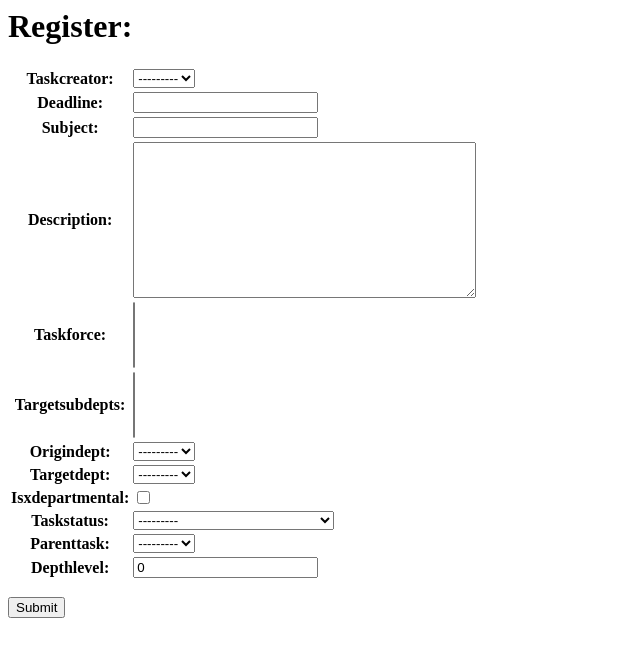
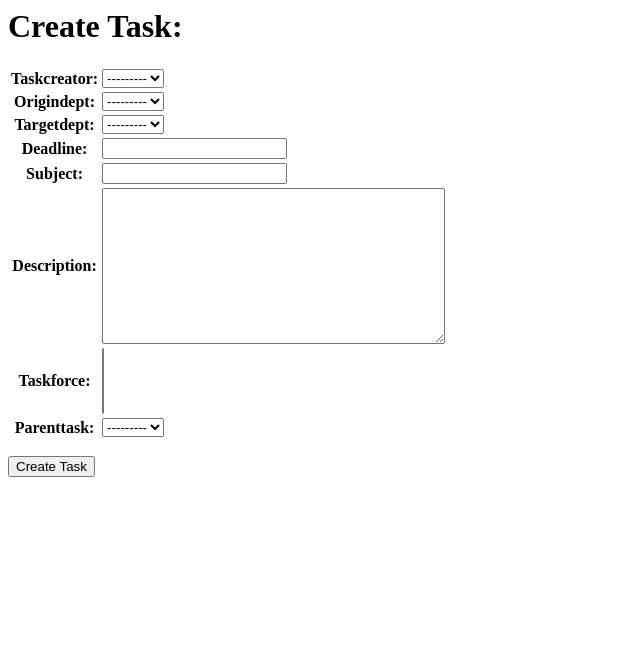
Before and after one commit to samirotiv/erp, a Django app: a page that uses tasks/urls.py in a window 1280 px wide. Shown: the top 657 px of the page, without its empty margins (0-640 px from the left). Run offline with Django 3.2, Linux system fonts and the light colour scheme; data that the repository does not hold is empty.

Commit message:
Task Add Forms finally operational (authentication & taskforce list widget left)
Decorators commented out for until Login System gets ready.
All possible users are currently shown for selecting the TaskForce.
Needs to be refined.

```diff
--- a/erp/settings.py
+++ b/erp/settings.py
@@ -18,7 +18,7 @@ DATABASES = {
         'ENGINE': 'django.db.backends.mysql', # Add 'postgresql_psycopg2', 'mysql', 'sqlite3' or 'oracle'.
         'NAME': 'erp',                      # Or path to database file if using sqlite3.
         'USER': 'root',                      # Not used with sqlite3.
-        'PASSWORD': 'ww3',                  # Not used with sqlite3.
+        'PASSWORD': '1337',                  # Not used with sqlite3.
         'HOST': '',                      # Set to empty string for localhost. Not used with sqlite3.
         'PORT': '',                      # Set to empty string for default. Not used with sqlite3.
     }
@@ -115,7 +115,7 @@ ROOT_URLCONF = 'erp.urls'
 WSGI_APPLICATION = 'erp.wsgi.application'
 
 TEMPLATE_DIRS = (
-    '/home/viswa/Webops/2014/erp/templates/',
+    '/mnt/sf_gitrepo/erp/templates',
     # Put strings here, like "/home/html/django_templates" or "C:/www/django/templates".
     # Always use forward slashes, even on Windows.
     # Don't forget to use absolute paths, not relative paths.
--- a/tasks/forms.py
+++ b/tasks/forms.py
@@ -1,7 +1,27 @@
 from django import forms
-from django.forms import ModelForm
+from django.forms import ModelForm, Select
 from tasks.models import Task
 
-class TaskForm(ModelForm):
+# _____________--- INTRADEPARTMENTAL TASK FORM ---______________#
+class IntraTaskForm(ModelForm):
     class Meta:
         model = Task
+# TODO: Remove 'taskcreator', 'origindept', 'targetdept' fields. Put there only for testing until login system gets ready.
+        fields = ['taskcreator', 'origindept', 'targetdept', 'deadline', 'subject', 'description', 'taskforce', 'parenttask']
+
+
+
+
+# _____________--- CROSSDEPARTMENTAL TASK FORM ---______________#
+class CrossTaskForm(ModelForm):
+    class Meta:
+        model = Task
+# TODO: Remove 'taskcreator', 'origindept', 'targetdept' fields. Put there only for testing until login system gets ready.
+        fields = ['taskcreator', 'origindept', 'targetdept', 'deadline', 'subject', 'description', 'parenttask', 'targetsubdepts']
+
+
+    def clean_targetsubdepts(self):
+        value = self.cleaned_data['targetsubdepts']
+        if len(value) > 1:
+            raise forms.ValidationError("Select only one foreign subdepartment to assign the task to.")
+        return value
--- a/tasks/models.py
+++ b/tasks/models.py
@@ -29,7 +29,7 @@ class Task(models.Model):
     #Group of users doing the task.
     taskforce = models.ManyToManyField (ERPUser, related_name='task_set')
 
-    #Yes, the related-names above and below are the default values. I've left them in for easy modification.
+    #The related-names above and below are the default values. I've left them in for easy modification.
 
     #Classify tasks by subdepartments to facilitate easy querying.
     targetsubdepts = models.ManyToManyField (Subdept, related_name='task_set')
@@ -54,3 +54,17 @@ class Task(models.Model):
 
     def isPastDeadline():
         return date.today() > self.Deadline
+
+    #Overriding the default save function
+    def save(self, *args, **kwargs):
+
+
+        # Set the depth level of the task
+        if self.parenttask == None:
+            self.depthlevel = 0
+        else:
+            self.depthlevel = self.parenttask.depthlevel + 1
+
+        # Call the "real" save() method.
+        super(Task, self).save(*args, **kwargs)
+        #do_something_else()
--- a/tasks/urls.py
+++ b/tasks/urls.py
@@ -2,8 +2,8 @@ from django.conf.urls import patterns, include, url
 
 
 urlpatterns = patterns('',
-    url(r'^addtask/$', 'tasks.views.add_task'),
-
+    url(r'^addtask/$', 'tasks.views.add_intra_task'),
+    url(r'^addxtask/$', 'tasks.views.add_cross_task'),
 
 #  url(r'^addcopy/$', 'libauth.views.AddCopy'),
 # url(r'^updatecopy/(?P<primkey>\d+)/$', 'libauth.views.UpdateCopy'),
--- a/tasks/views.py
+++ b/tasks/views.py
@@ -1,6 +1,6 @@
 # ************** ERP - TASKS APP - VIEWS *********************
 from tasks.models import Task
-from tasks.forms import TaskForm
+from tasks.forms import IntraTaskForm, CrossTaskForm
 
 from django.http import HttpResponseRedirect, HttpResponse
 from django.shortcuts import render_to_response, render, get_object_or_404
@@ -14,15 +14,98 @@ def core_check (user):
     return loginuser.status == 2
 
 
-# _____________--- TASK ADD VIEW ---______________#
+# _____________--- INTRADEPARTMENTAL TASK ADD VIEW ---______________#
+"""
+MORE INFO:
+Fields entered by user:
+    'deadline', 'subject', 'description', 'taskforce', 'parenttask'
+
+Fields automatically taken care of by model/model save function override:
+    'taskcreator', 'datecreated', 'datelastmodified', 'depthlevel'
+
+Fields taken care of by the view:
+    'targetsubdepts', 'origindept', 'targetdept', 'isxdepartmental', 'taskstatus'
+"""
 #@login_required
 #@user_passes_test (core_check)
-def add_task(request):
+def add_intra_task(request):
     if request.method == 'POST':
-        form= TaskForm(request.POST)
-        newTask = form.save()
-        return HttpResponseRedirect('/home')
+        form = IntraTaskForm(request.POST)
+        if form.is_valid():
+            newTask = form.save()
+
+#TODO: REMOVE THE COMMENTS WHEN THE LOGIN SYSTEM IS READY
+            #userprofile = request.user.get_profile()
+            #newTask.taskcreator = userprofile
+
+            #Set these variables - Approved & Ongoing Intra-departmental task.
+            newTask.isxdepartmental = False
+            newTask.taskstatus = 'O'
+
+#TODO: REMOVE THE COMMENTS WHEN THE LOGIN SYSTEM IS READY
+            #Set the origin & target departments.
+            #newTask.origindept = userprofile.dept
+            #newTask.targetdept = userprofile.dept
+
+            # Add the concerned subdepartments to the "targetsubdepts" field.
+            for user in newTask.taskforce.all():
+                for usersubdept in user.coord_relations.all():
+                    if usersubdept.dept == newTask.origindept:
+                        newTask.targetsubdepts.add(usersubdept)
+
+            newTask.save()
+
+            return HttpResponse ("Task Saved")
+        else:
+            return render_to_response ('tasks/task.html', {'form': form }, context_instance=RequestContext(request))
+
     else:
-        form=TaskForm()
+        form = IntraTaskForm()
         context = {'form': form}
-        return render_to_response('tasks/task.htm', context, context_instance=RequestContext(request))
+        return render_to_response('tasks/task.html', context, context_instance=RequestContext(request))
+
+
+
+
+# _____________--- CROSS DEPARTMENTAL TASK ADD VIEW ---______________#
+"""
+MORE INFO:
+Fields entered by user:
+    'deadline', 'subject', 'description', 'parenttask', 'targetsubdepts'
+
+Fields automatically taken care of by model/model save function override:
+    'taskcreator', 'datecreated', 'datelastmodified', 'depthlevel', 'taskforce'
+
+Fields taken care of by the view:
+    'origindept', 'targetdept', 'isxdepartmental', 'taskstatus'
+"""
+#@login_required
+#@user_passes_test (core_check)
+def add_cross_task(request):
+    if request.method == 'POST':
+        form = CrossTaskForm(request.POST)
+        if form.is_valid():
+            newTask = form.save()
+
+#TODO: REMOVE THE COMMENTS WHEN THE LOGIN SYSTEM IS READY
+            #userprofile = request.user.get_profile()
+            #newTask.taskcreator = userprofile
+
+            #Set these variables - Unapproved X-Departmental task
+            newTask.isxdepartmental = True
+            newTask.taskstatus = 'U'
+
+#TODO: REMOVE THE COMMENTS WHEN THE LOGIN SYSTEM IS READY
+            #Set the origin & target departments.
+            #newTask.origindept = userprofile.dept
+            #newTask.targetdept = userprofile.dept
+
+            newTask.save()
+
+            return HttpResponse ("Task Saved")
+        else:
+            return render_to_response ('tasks/task.html', {'form': form }, context_instance=RequestContext(request))
+    else:
+        form = CrossTaskForm()
+        context = {'form': form}
+        return render_to_response('tasks/task.html', context, context_instance=RequestContext(request))
--- a/templates/tasks/task.htm
+++ b/templates/tasks/task.html
@@ -1,6 +1,6 @@
 
 
-<h1>Register:</h1>
+<h1>Create Task:</h1>
 
 
 <form action="" method="post">
@@ -8,5 +8,5 @@
 {% if form.errors %}<p>Error in form</p>{% endif %}
 <table>
 {{ form.as_table }}</table>
-<p><input type="submit" alt="Add Task" /></p>
+<p><input type="submit" alt="Add Task" value="Create Task" /></p>
 </form>
```
Also changed, not shown: 9 other files.
